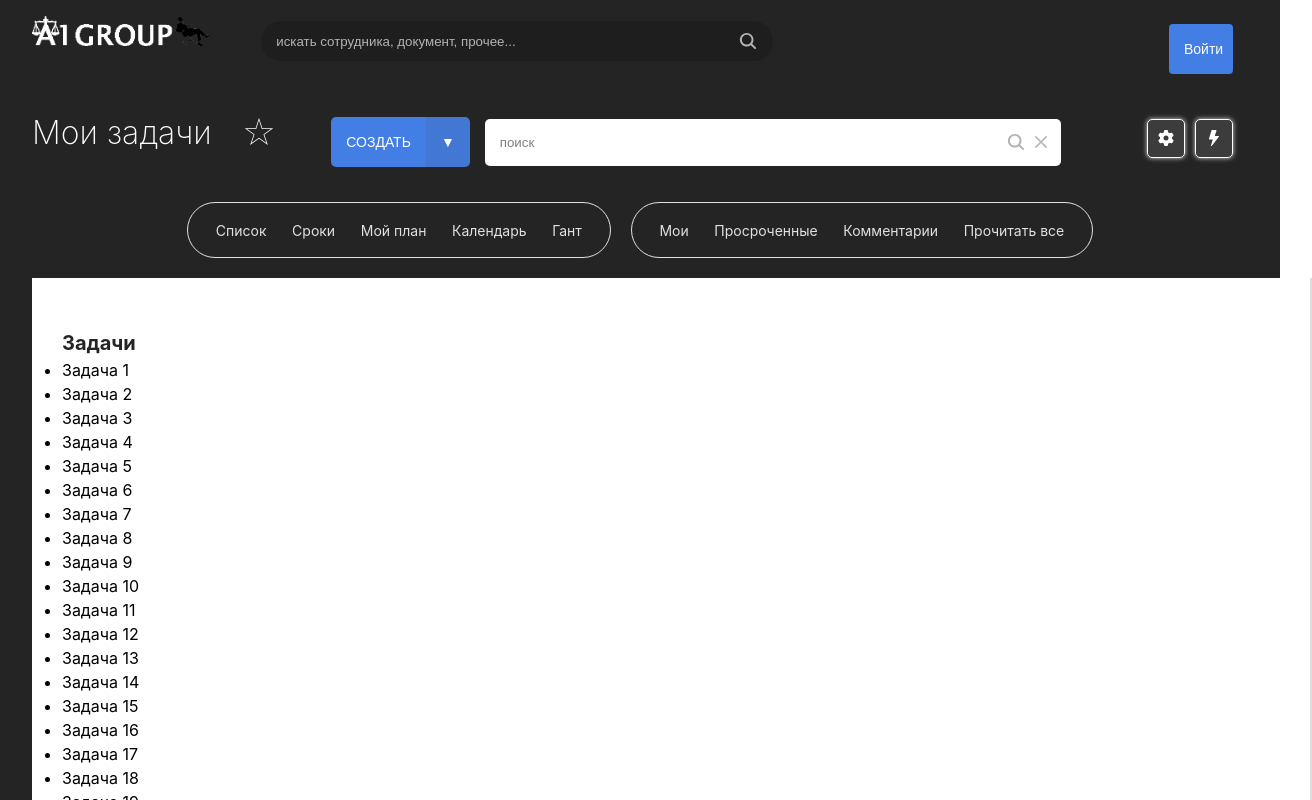
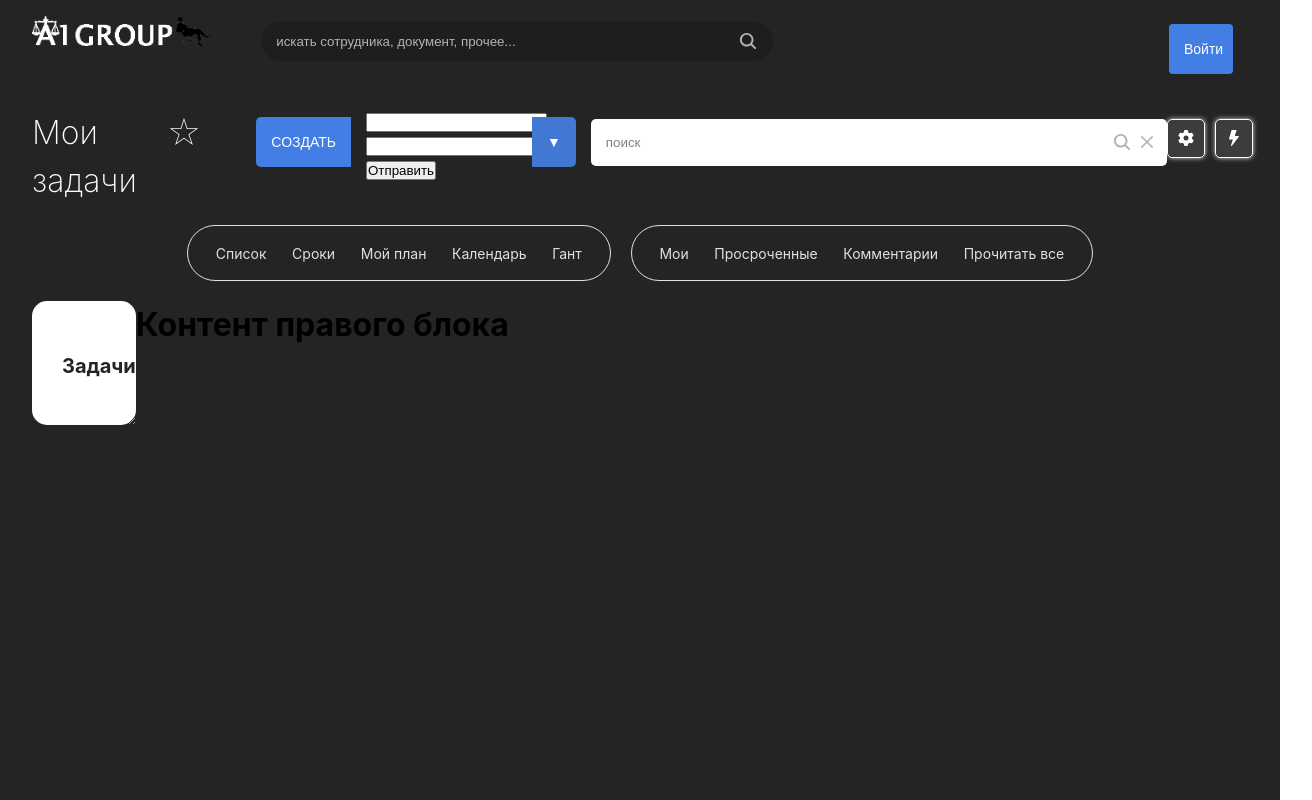
Before and after one commit to c0deD1gg3r/crm_project, a React (Vite) app in the folder crm_project.client/: page / in a window 1280 px wide. Both pictures are taken after a click on the button "СОЗДАТЬ". Shown: the top 800 px of the page, 1312 px wide, since content can reach past the window. Built offline with nearby package versions, Linux system fonts and the light colour scheme.

Commit message:
Implemented the creation of tasks, also they are saved in localStorage.

```diff
--- a/crm_project.client/Components/Pages/MainPages/MainPages.jsx
+++ b/crm_project.client/Components/Pages/MainPages/MainPages.jsx
@@ -1,9 +1,9 @@
 import GeneralSections from "../../Sections/GeneralSections/GeneralSections";
 
-const MainPages = () => {
+const MainPages = ({ addTask, tasks, setTasks }) => {
   return (
     <div>
-      <GeneralSections />
+      <GeneralSections addTask={addTask} tasks={tasks} setTasks={setTasks} />
     </div>
   );
 };
--- a/crm_project.client/Components/Sections/GeneralSections/GeneralSections.jsx
+++ b/crm_project.client/Components/Sections/GeneralSections/GeneralSections.jsx
@@ -3,13 +3,13 @@ import SearchTask from "../SearchTask/SearchTask";
 import HeadListTask from "../HeadListTask/HeadListTask";
 import TasksSection from "../TasksSection/TasksSection";
 
-const GeneralSections = () => {
+const GeneralSections = ({ addTask, tasks, setTasks }) => {
   return (
     <>
       <Header />
-      <SearchTask />
+      <SearchTask addTask={addTask} setTasks={setTasks} />
       <HeadListTask />
-      <TasksSection />
+      <TasksSection tasks={tasks} />
     </>
   );
 };
--- a/crm_project.client/Components/Sections/SearchTask/SearchTask.jsx
+++ b/crm_project.client/Components/Sections/SearchTask/SearchTask.jsx
@@ -5,14 +5,18 @@ import { BsFillLightningFill } from "react-icons/bs";
 import './SearchTask.css';
 import { useState, useRef, useEffect } from "react";
 import { inputList, inputList2, inputList3 } from "./inputLists";
+import axios from 'axios';
 
-const SearchTask = () => {
+const SearchTask = ({ addTask, setTasks }) => {
   const [clearInputText, setClearInputText] = useState('');
   const [isActive, setIsActive] = useState(false);
   const [isOpen, setIsOpen] = useState(false);
   const containerRef = useRef(null);
   const [selectedCheckboxes, setSelectedCheckboxes] = useState([]);
   const [inputValues, setInputValues] = useState({});
+  const [taskTitle, setTaskTitle] = useState('');
+  const [taskDescription, setTaskDescription] = useState('');
+  const [isCreatingTask, setIsCreatingTask] = useState(false);
 
   const loginAction = (e) => {
     setValidationErrors({});
@@ -101,6 +105,32 @@ const SearchTask = () => {
     });
   };
 
+  // Отправка POST запроса по таскам
+
+  const handleSubmitTask = async (e) => {
+    e.preventDefault();
+
+    try {
+      const response = await axios.post('https://localhost:7297/api/Task', { title: taskTitle, description: taskDescription });
+      const newTask = { id: response.data, title: taskTitle, description: taskDescription };
+      setTasks((prevTasks) => [...prevTasks, newTask]);
+      setTaskTitle('');
+      setTaskDescription('');
+      setIsCreatingTask(false);
+      console.log(`Task was created: id: ${response.data}, Title: ${taskTitle}, Description: ${taskDescription}`);
+    } catch (error) {
+      console.error('There was an error creating the task!', error);
+    }
+  };
+
+
+
+  // Открытие формы по созданию тасок
+
+  const handleCreateTaskClick = () => {
+    setIsCreatingTask(!isCreatingTask);
+  };
+
   return (
     <div style={{ marginTop: '20px' }}>
       <div style={{ display: 'flex', justifyContent: 'space-between' }}>
@@ -115,8 +145,28 @@ const SearchTask = () => {
 
           <div style={{ display: 'flex', marginLeft: '55px' }}>
             <div>
-              <button style={{ borderRadius: '5px 0 0 5px' }} className='btn'>СОЗДАТЬ </button>
+              <button style={{ borderRadius: '5px 0 0 5px' }} className='btn' onClick={handleCreateTaskClick}>СОЗДАТЬ </button>
             </div>
+
+            {isCreatingTask && (
+              <form onSubmit={handleSubmitTask}>
+                <input
+                  type="text"
+                  placeholder="Название задачи"
+                  value={taskTitle}
+                  onChange={(e) => setTaskTitle(e.target.value)}
+                  required
+                />
+                <input
+                  type="text"
+                  placeholder="Описание задачи"
+                  value={taskDescription}
+                  onChange={(e) => setTaskDescription(e.target.value)}
+                  required
+                />
+                <button type="submit">Отправить</button>
+              </form>
+            )}
 
             <div className='StrelkaVniz'>
               <button style={{ borderRadius: '0 5px 5px 0', backgroundColor: '#4277d3' }} className='btn'>&#9660;</button>
--- /dev/null
+++ b/crm_project.client/Components/Sections/TasksSection/TaskDetail.jsx
@@ -0,0 +1,20 @@
+import React from 'react';
+import { useParams } from 'react-router-dom';
+
+const TaskDetail = ({ tasks }) => {
+  const { id } = useParams();
+  const task = tasks.find(task => task.id.toString() === id);
+
+  if (!task) {
+    return <div>Задача не найдена</div>;
+  }
+
+  return (
+    <div>
+      <h1>{task.id}</h1>
+      <p>{task.description}</p>
+    </div>
+  );
+};
+
+export default TaskDetail;
--- a/crm_project.client/Components/Sections/TasksSection/TasksSection.css
+++ b/crm_project.client/Components/Sections/TasksSection/TasksSection.css
@@ -1,18 +1,22 @@
+body {
+  min-height: 100vh;
+  margin: 0;
+}
+
 .mainBlockContentTasksSection {
   margin-top: 20px;
+  display: flex;
 }
 
 .leftBlockTasksSection {
-  position: absolute;
+  position: relative;
   padding: 50px 0 0 30px;
   background-color: #fff;
-  min-height: 20vh;
-  max-width: 1620px; /* Максимальная ширина блока */
-  width: 100%; /* Начальная ширина */
-  overflow-y: auto; /* Добавляем вертикальный скролл */
-  border-right: 2px solid #ddd; /* Разделительная линия */
-  resize: horizontal; /* Позволяет изменять ширину блока */
-  box-sizing: border-box; /* Учитываем padding и border в ширину */
+  min-height: auto;
+  max-height: 68vh;
+  overflow-y: auto;
+  resize: horizontal;
+  border-radius: 15px;
 }
 
 .rightBlockTasksSection {
--- a/crm_project.client/Components/Sections/TasksSection/TasksSection.jsx
+++ b/crm_project.client/Components/Sections/TasksSection/TasksSection.jsx
@@ -1,14 +1,13 @@
-import React, { useRef } from 'react';
+import React, { useRef, useEffect, useState } from 'react';
 import './TasksSection.css';
+import { NavLink } from 'react-router-dom';
 
-const TasksSection = () => {
-  const leftBlockRef = useRef(null);
-  const rightBlockRef = useRef(null);
+const TasksSection = ({ tasks }) => {
 
   const handleScroll = (event) => {
     const { scrollTop } = event.target;
     if (rightBlockRef.current) {
-      rightBlockRef.current.scrollTop = scrollTop; // Прокрутка правого блока синхронизируется с левым
+      rightBlockRef.current.scrollTop = scrollTop;
     }
   };
 
@@ -16,18 +15,22 @@ const TasksSection = () => {
     <div className="mainBlockContentTasksSection">
       <div
         className="leftBlockTasksSection"
-        ref={leftBlockRef}
         onScroll={handleScroll}
       >
         <h1 style={{ color: '#242424', fontSize: '20px' }}>Задачи</h1>
-        <ul>
-          {/* Ваши элементы списка */}
-          {Array.from({ length: 40 }, (_, index) => (
-            <li key={index}>Задача {index + 1}</li>
-          ))}
+        <ul style={{ padding: '10px 0 10px 10px' }}>
+          <div style={{ display: 'inline-block' }}>
+            {!!tasks.length && tasks.map((task) => (
+              <div key={task.id}>
+                <NavLink to={`/task/${task.id}`}>
+                  <li style={{ listStyleType: 'none' }}>#{task.id} {task.title}</li>
+                </NavLink>
+              </div>
+            ))}
+          </div>
         </ul>
       </div>
-      <div className="rightBlockTasksSection" ref={rightBlockRef}>
+      <div className="rightBlockTasksSection">
         <div>
           <h1>Контент правого блока</h1>
           {/* Дополнительный контент */}
--- a/crm_project.client/src/App.jsx
+++ b/crm_project.client/src/App.jsx
@@ -2,19 +2,37 @@ import { BrowserRouter, Route, Routes } from 'react-router-dom';
 import './App.css';
 import Login from '../Components/Login/Login';
 import MainPages from '../Components/Pages/MainPages/MainPages';
+import { useState, useEffect } from 'react';
+import TaskDetail from '../Components/Sections/TasksSection/TaskDetail';
 
 const App = () => {
+    const [tasks, setTasks] = useState(() => {
+        // Загрузка задач из localStorage
+        const savedTasks = localStorage.getItem('tasks');
+        return savedTasks ? JSON.parse(savedTasks) : [];
+    });
+
+    const addTask = (task) => {
+        setTasks(prevTasks => {
+            const updatedTasks = [...prevTasks, task];
+            localStorage.setItem('tasks', JSON.stringify(updatedTasks)); // Сохранение в localStorage
+            return updatedTasks;
+        });
+    };
+
+    useEffect(() => {
+        // Сохранение задач в localStorage при изменении
+        localStorage.setItem('tasks', JSON.stringify(tasks));
+    }, [tasks]);
+
     return (
-        <>
-            <BrowserRouter>
-
-
-                <Routes>
-                    <Route path='/' element={<MainPages />} />
-                    <Route path='/Login' element={<Login />} />
-                </Routes>
-            </BrowserRouter>
-        </>
+        <BrowserRouter>
+            <Routes>
+                <Route path='/' element={<MainPages addTask={addTask} tasks={tasks} setTasks={setTasks} />} />
+                <Route path='/Login' element={<Login />} />
+                <Route path="/task/:id" element={<TaskDetail tasks={tasks} />} />
+            </Routes>
+        </BrowserRouter>
     );
 };
 
```
